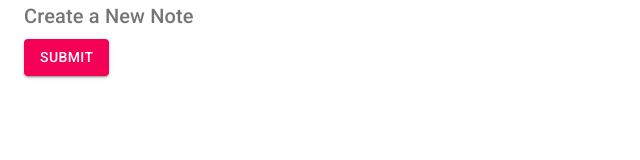
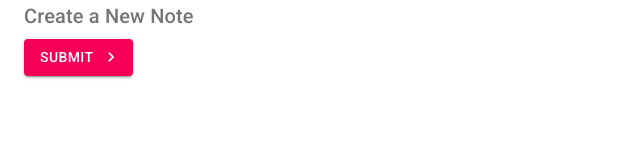
Before and after one commit to honmetha/material-ui-tutorial, a React (Create React App) app: page /create in a window 1280 px wide. Shown: the top 160 px of the page, without its empty margins (0-640 px from the left). Built offline with nearby package versions, Linux system fonts and the light colour scheme.

Commit message:
[Added] 4 - Icons

```diff
--- a/package.json
+++ b/package.json
@@ -3,7 +3,11 @@
   "version": "0.1.0",
   "private": true,
   "dependencies": {
+    "@emotion/react": "^11.4.1",
+    "@emotion/styled": "^11.3.0",
     "@material-ui/core": "^4.12.3",
+    "@mui/icons-material": "^5.0.0",
+    "@mui/material": "^5.0.0",
     "@testing-library/jest-dom": "^5.11.9",
     "@testing-library/react": "^11.2.5",
     "@testing-library/user-event": "^12.7.1",
--- a/src/pages/Create.js
+++ b/src/pages/Create.js
@@ -3,6 +3,9 @@ import * as React from "react";
 import Typography from "@material-ui/core/Typography";
 import Button from "@material-ui/core/Button";
 import Container from "@material-ui/core/Container";
+import AcUnitOutlinedIcon from "@mui/icons-material/AcUnitOutlined";
+import SendIcon from "@mui/icons-material/Send";
+import KeyboardArrowRightIcon from "@mui/icons-material/KeyboardArrowRight";
 
 export default function Create() {
   return (
@@ -21,20 +24,19 @@ export default function Create() {
         color="secondary"
         variant="contained"
         onClick={() => console.log("you clicked me")}
+        endIcon={<KeyboardArrowRightIcon />}
       >
         Submit
       </Button>
 
-      {/* <Button type="submit">Submit</Button>
-      <Button type="submit" color="secondary" variant="outlined">
-        Submit
-      </Button>
-
-      <ButtonGroup color="secondary" variant="contained">
-        <Button>One</Button>
-        <Button>Two</Button>
-        <Button>Three</Button>
-      </ButtonGroup> */}
+      {/* icons */}
+      {/* <br />
+      <AcUnitOutlinedIcon />
+      <AcUnitOutlinedIcon color="secondary" fontSize="large" />
+      <AcUnitOutlinedIcon color="secondary" fontSize="small" />
+      <AcUnitOutlinedIcon color="action" fontSize="small" />
+      <AcUnitOutlinedIcon color="error" fontSize="small" />
+      <AcUnitOutlinedIcon color="disabled" fontSize="small" /> */}
     </Container>
   );
 }
```
Also changed, not shown: 1 other file (tests, documents, lock files or other folders).
